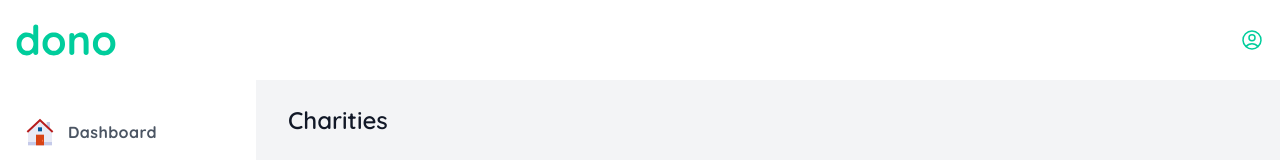
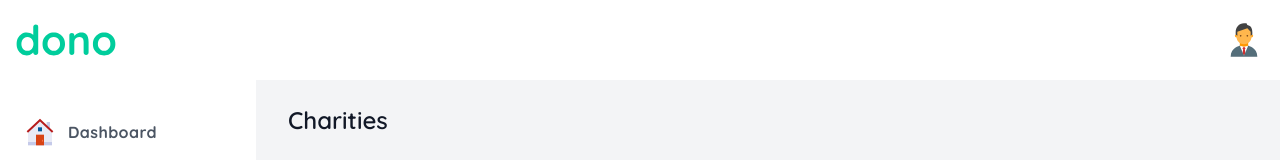
Before and after one commit to LordWestcott/hackathon-frontend, a Next.js app in the folder hackathon-front/: page /charities in a window 1280 px wide. Shown: the top 160 px of the page. Built offline with nearby package versions, Linux system fonts and the light colour scheme.

Commit message:
Updated user icon to fit theme

```diff
--- a/hackathon-front/components/shell.tsx
+++ b/hackathon-front/components/shell.tsx
@@ -5,7 +5,7 @@ import {
   XMarkIcon,
 } from '@heroicons/react/24/outline'
 
-import { FcHome, FcDonate, FcTimeline, FcRating } from "react-icons/fc";
+import { FcHome, FcDonate, FcTimeline, FcRating, FcBusinessman } from "react-icons/fc";
 import { useRouter } from 'next/router'
 
 //sidebar navigation options
@@ -183,9 +183,9 @@ export default function Shell({ title, children }: any) {
                   <div>
                     <Menu.Button className="flex max-w-xs items-center rounded-full bg-white text-sm focus:outline-none focus:ring-2 focus:dono-orange focus:ring-offset-2">
                       <span className="sr-only">Open user menu</span>
-                      <svg xmlns="http://www.w3.org/2000/svg" fill="none" viewBox="0 0 24 24" strokeWidth={1.5} stroke="#00CD9C" className="w-6 h-6">
-                        <path strokeLinecap="round" strokeLinejoin="round" d="M17.982 18.725A7.488 7.488 0 0012 15.75a7.488 7.488 0 00-5.982 2.975m11.963 0a9 9 0 10-11.963 0m11.963 0A8.966 8.966 0 0112 21a8.966 8.966 0 01-5.982-2.275M15 9.75a3 3 0 11-6 0 3 3 0 016 0z" />
-                      </svg>
+                      <div className='h-10 w-10'>
+                        <FcBusinessman className='h-full w-full'/>
+                      </div>
                     </Menu.Button>
                   </div>
                   <Transition
```
